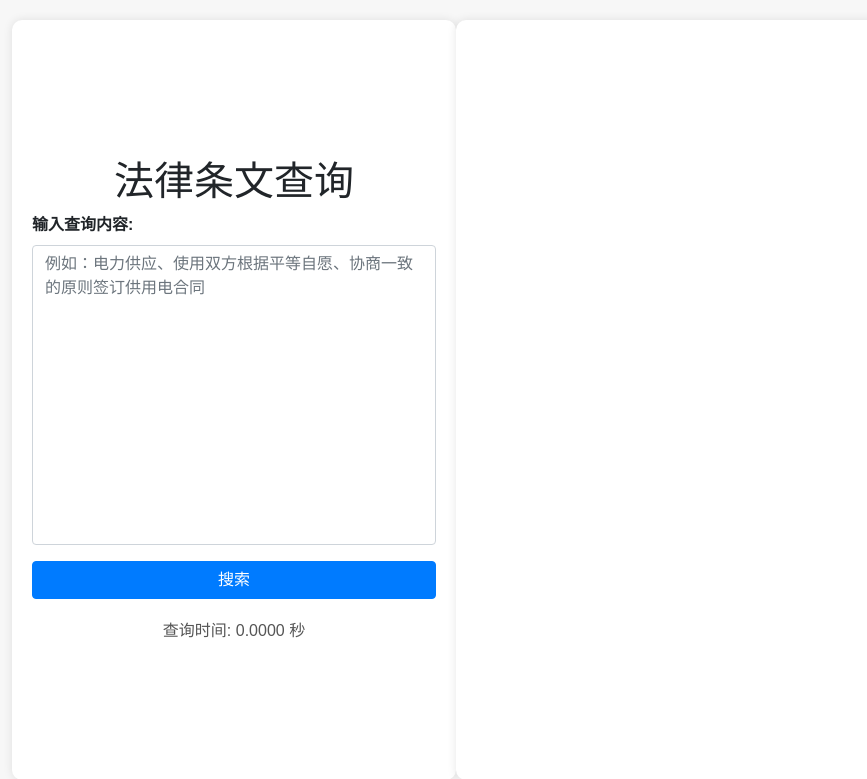
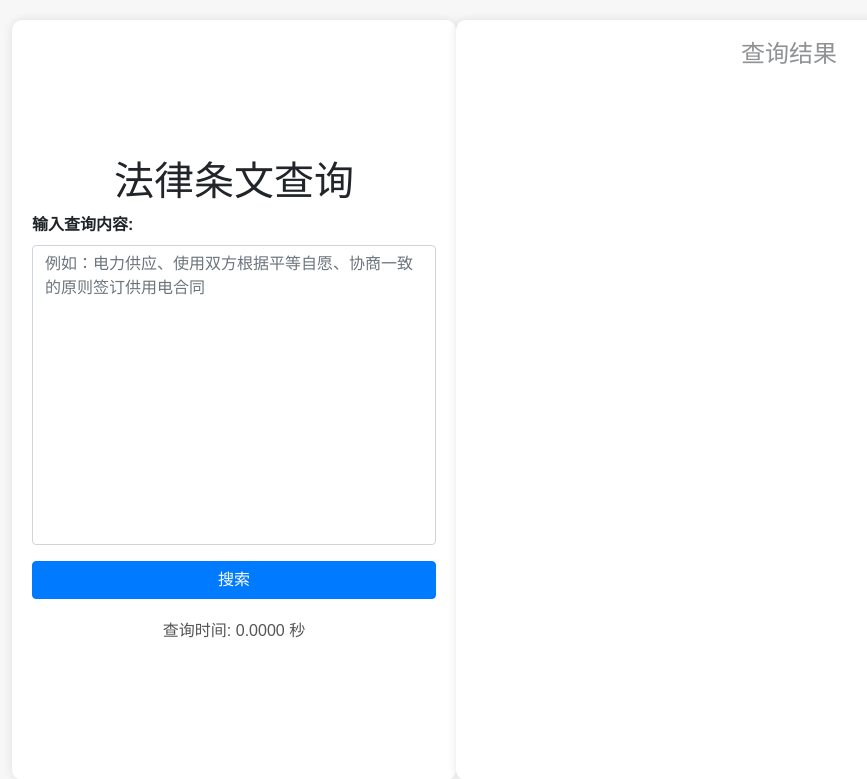
Before and after one commit to smile-II/China-Electric-Power-Law-Conflict-Detection, a Flask app: page / in a window 1280 px wide. Shown: the top 779 px of the page, without its empty margins (73-940 px from the left). Run offline with Flask 3, Linux system fonts and the light colour scheme; some libraries are stand-ins or nearby versions.

Commit message:
updata  html

```diff
--- a/src/templates/index.html
+++ b/src/templates/index.html
@@ -18,6 +18,7 @@
         .container {
             display: flex;
             height: calc(100% - 20px);
+            weight: 200%;
         }
         .left-panel {
             width: 40%;
@@ -69,6 +70,12 @@
             resize: none;
             height: 300px; /* 增加高度 */
         }
+        .text-output{
+            font-size: 24px; /* 调整字体大小 */
+            opacity: 0.5; /* 设置透明度为50% */
+            text-align: center; /* 水平居中 */
+            margin: 0 auto; /* 水平居中 */
+        }
     </style>
 </head>
 <body>
@@ -88,6 +95,7 @@
             <div id="timeTaken">查询时间: <span id="elapsedTime">0.0000</span> 秒</div>
         </div>
         <div class="right-panel" id="results">
+            <h1 class="text-output">查询结果</h1>
             <!-- 搜索结果显示区域 -->
         </div>
     </div>
```
